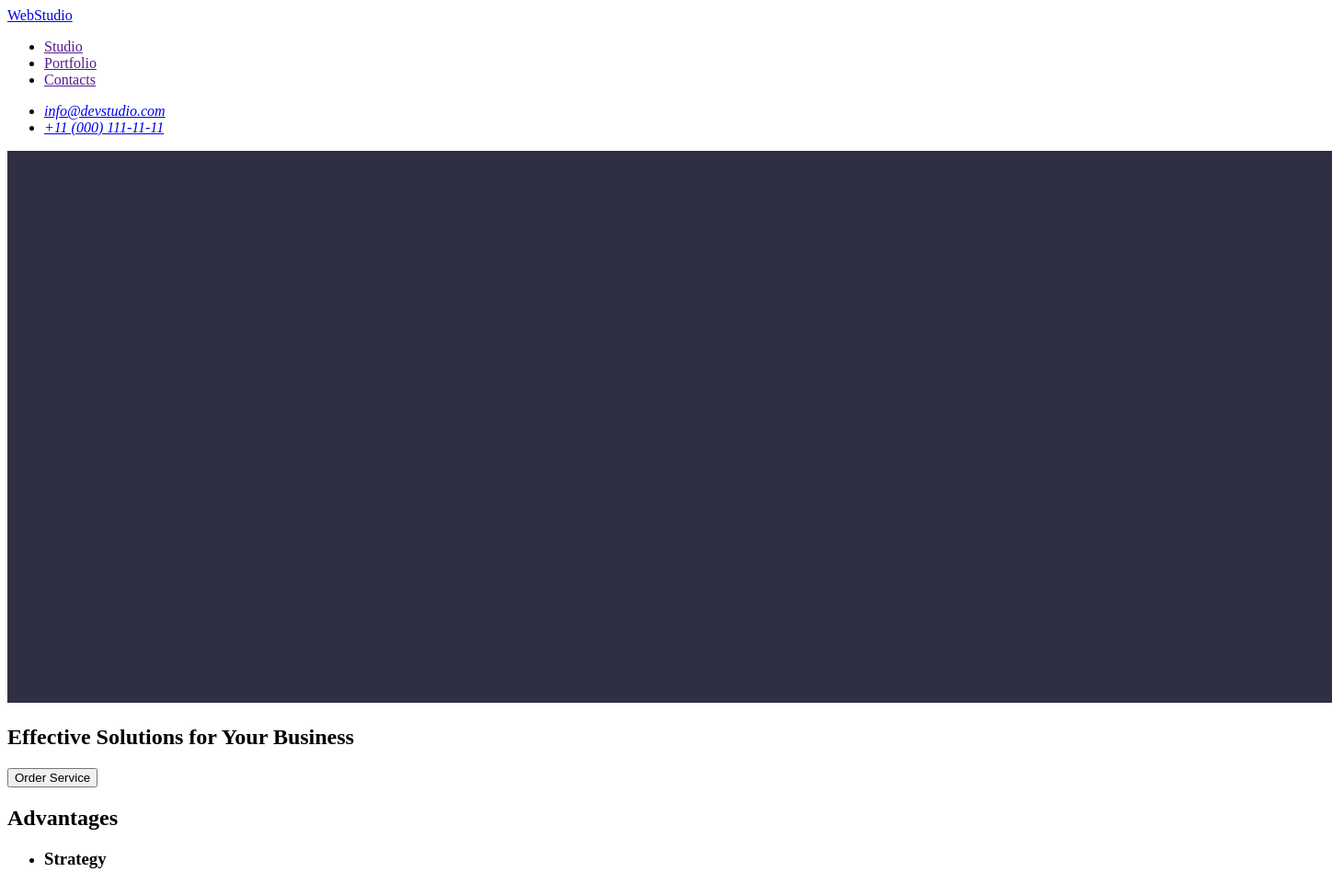
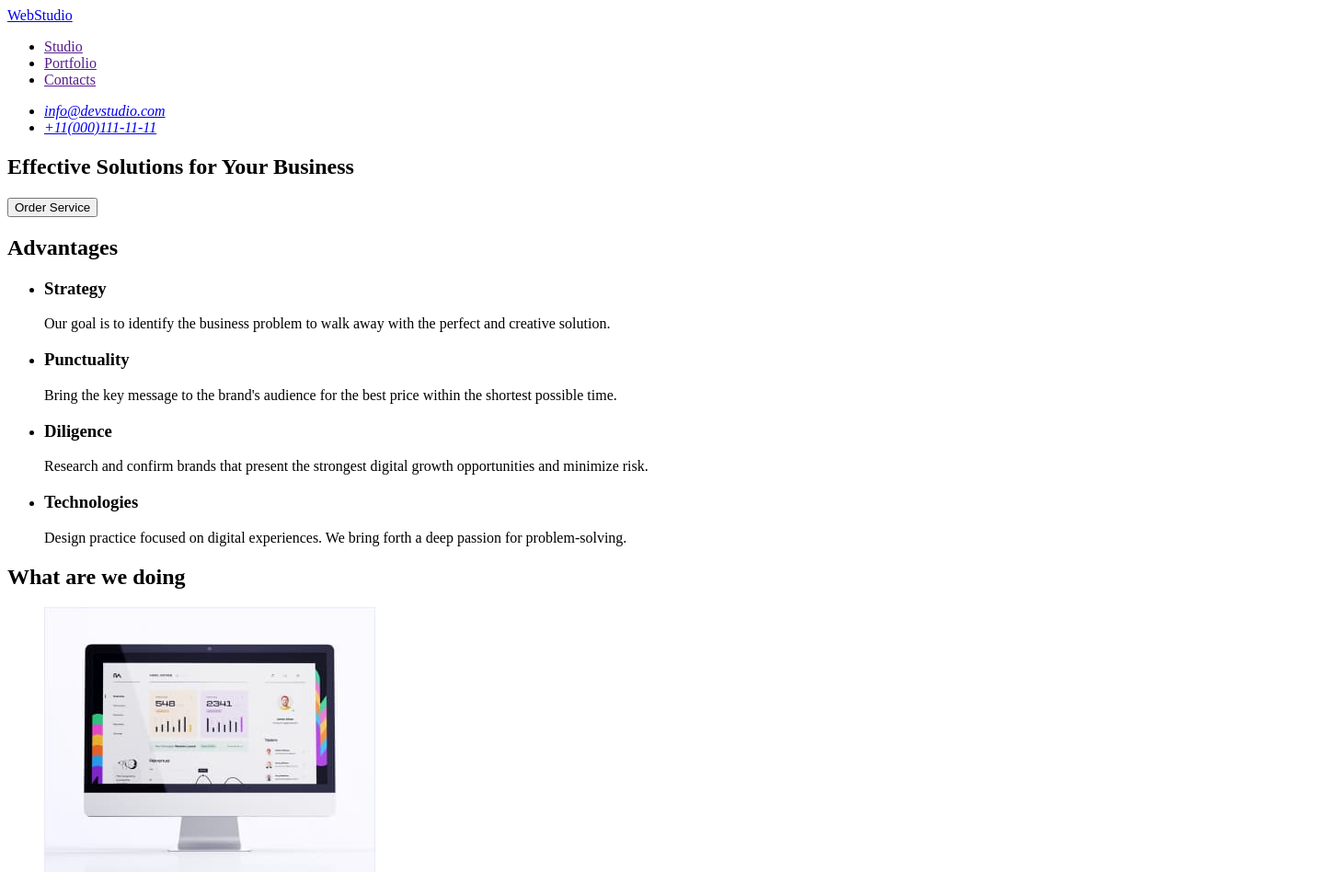
Before and after one commit to YGapirov/goit-markup-hw-01, a plain HTML site: page index.html in a window 1280 px wide. Shown: the top 948 px of the page at 92% size, 1448 px wide, since content can reach past the window. Drawn offline with Linux system fonts and the light colour scheme.

Commit message:
Update index.html

```diff
--- a/index.html
+++ b/index.html
@@ -22,7 +22,7 @@
       <address>
         <ul>
           <li><a href="mailto:info@devstudio.com">info@devstudio.com</a></li>
-          <li><a href="tel:+110001111111">+11 (000) 111-11-11</a></li>
+          <li><a href="tel:+110001111111">+11(000)111-11-11</a></li>
         </ul>
       </address>
     </header>
@@ -30,9 +30,9 @@
     <!-- Main content -->
     <main>
       <section>
-        <img src="./images/mainlogo.jpg" alt="bluesquare" width="1440" height="600" />
         <h1>Effective Solutions for Your Business</h1>
         <button type="button">Order Service</button>
+        <!-- <img src="./images/mainlogo.jpg" alt="bluesquare" width="1440" height="600" /> -->
       </section>
       <!-- переваги студії -->
       <section>
```
